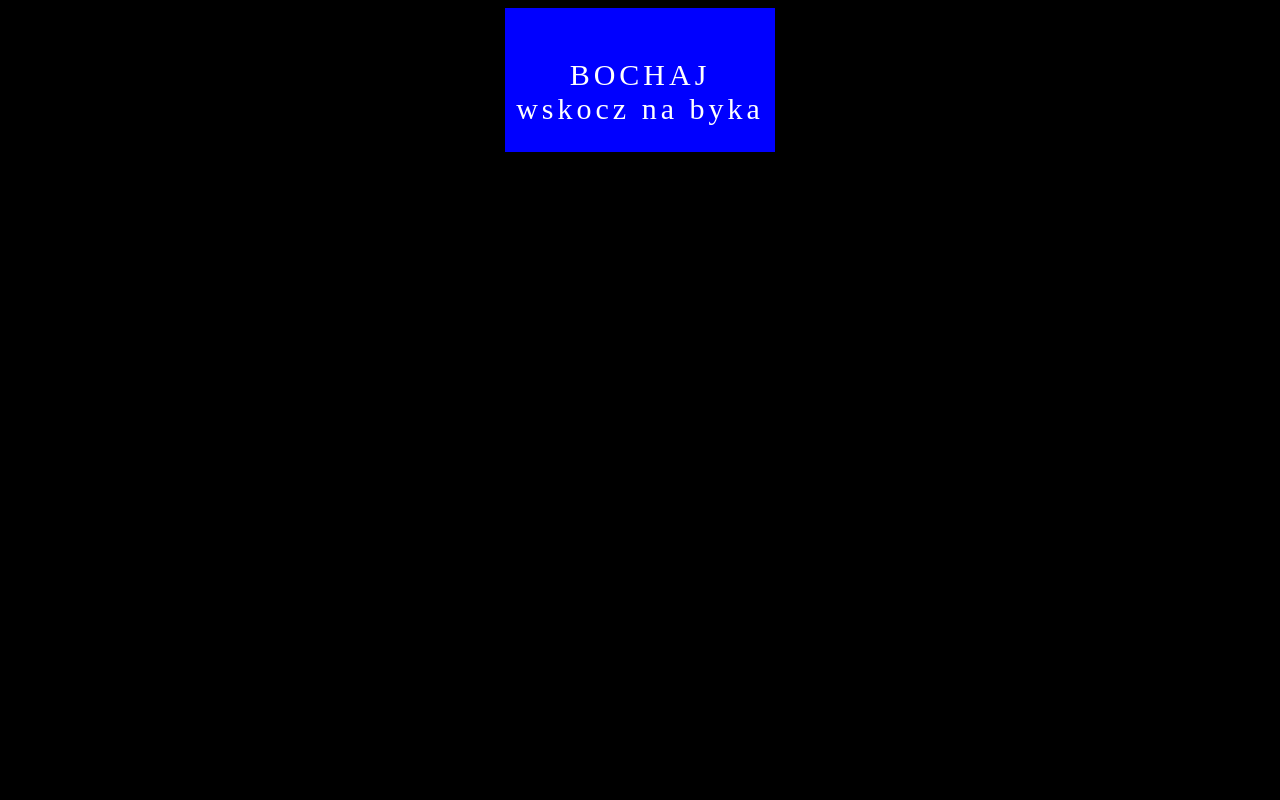
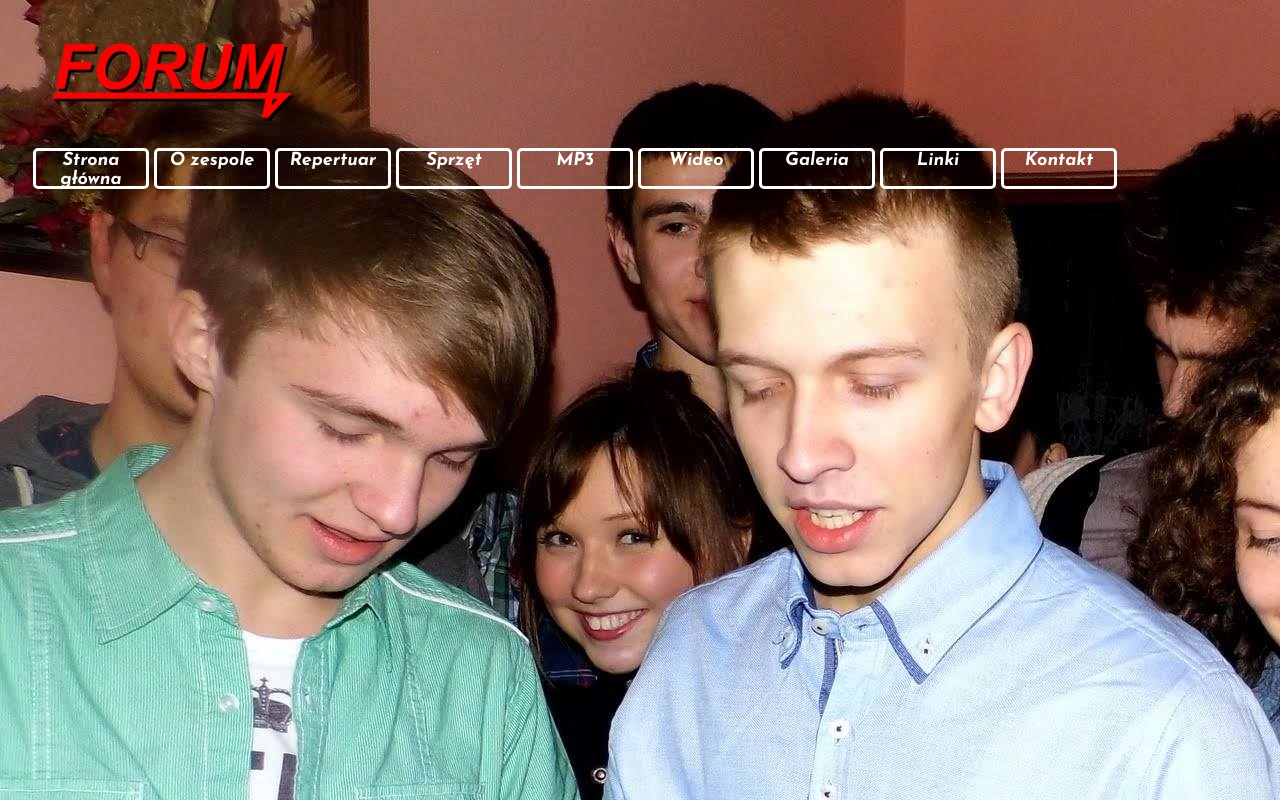
Before and after one commit to PepeAndPaco/Forum, a plain HTML site: page index.html in a window 1280 px wide. Drawn offline with Linux system fonts and the light colour scheme.

Commit message:
Esmaczollo - commit 1.00

```diff
--- a/index.html
+++ b/index.html
@@ -10,18 +10,68 @@
 	<meta name="keywords" content="Zespół, zespół muzyczny,zespół weselny,wesele,muzyka, frankopol,adam,bochaj"/>
 
 	<link rel="stylesheet" href="style.css" type="text/css" />
+	<link href='https://fonts.googleapis.com/css?family=Josefin+Sans:700italic|Lato:400italic&subset=latin,latin-ext' rel='stylesheet' type='text/css'>
+
 </head>
 
 
 <body>
+	<div id="Container">
 
-<div id="container">
+		<div div="TableOfContents"> <!-- to jest to co mamy na górze-->
 
-				<a href="http://facebook.com"><div id="fb"> BOCHAJ wskocz na byka</div> </a>
+			<div id="Logo">
+				<a href="file:///C:/Users/Maciek/Desktop/HTML/Forum/index.html"><img src="images/logo.png" width="300"  /></a>
+			</div>
+
+			<div id="Menu">
+
+				<div class="tile1" >
+					<a href="index.html" style="color: #ffffff;text-decoration: none;">Strona główna</a>
+
+				</div>
+
+				<div class="tile1">
+					<a href="ozespole.html" style="color: #ffffff;text-decoration: none;">O zespole</a>
+				</div>
+
+				<div class="tile1">
+					<a href="repertuar.html" style="color: #ffffff;text-decoration: none;">Repertuar</a>
+				</div>
+
+				<div class="tile1">
+					<a href="sprzet.html" style="color: #ffffff;text-decoration: none;">Sprzęt</a>
+				</div>
+
+				<div class="tile1">
+					<a href="mp3.html" style="color: #ffffff;text-decoration: none;">MP3</a>
+				</div>
+
+				<div class="tile1">
+					<a href="wideo.html" style="color: #ffffff;text-decoration: none;">Wideo</a>
+				</div>
+
+				<div class="tile1">
+					<a href="galeria.html" style="color: #ffffff;text-decoration: none;">Galeria</a>
+				</div>
+
+				<div class="tile1">
+					<a href="linki.html" style="color: #ffffff;text-decoration: none;">Linki</a>
+				</div>
+
+				<div class="tile1">
+					<a href="kontakt.php" style="color: #ffffff;text-decoration: none;">Kontakt</a>
+				</div>
 
 
-</div>
+			</div>
 
+		</div>
+
+
+		<div style="clear:both;"></div>
+
+	</div>
 </body>
 
 </html>
--- a/style.css
+++ b/style.css
@@ -1,24 +1,60 @@
 body
 {
-	background-color: #000000;
-	color: white;
+	background-image: url("images/forum1.jpg");
+	color: #ffffff;
+	text-decoration: none;
+	font-family: 'Lato', sans-serif;
+	font-size:10px;
 }
 
-a
+#Container
 {
-	color: white;
+	background-color: rgba(0, 0, 0, 0);
+	margin: 20px;
+}
+
+#Menu
+{
+	float: left;
+	margin-left:auto;
+	margin-right:auto;
+}
+
+#TableOfContents
+{
+	color: #ffffff;
 	text-decoration: none;
-}
-#fb
-{
 	margin-right: auto;
 	margin-left: auto;
-	display: block;
-	background-color: blue;
-	width: 250px;
-	height: 44px;
-	font-size: 30px;
+}
+
+#Logo
+{
+	float: left;
+	width:450px;
+	margin-left:auto;
+	margin-right:auto;
+}
+
+.tile1
+{
+	float:left;
+	font-family: 'Josefin Sans', sans-serif;
+	font-size:18px;
+	margin-top:20px;
+	margin-left:5px;
 	text-align: center;
-	padding: 50px 10px;
-	letter-spacing: 4px;
+	width:110px;
+	height:35px;
+
+	border: solid;
+    border-color:#ffffff;
+	border-radius: 5px;
 }
+
+.tile1:hover
+{
+	border: solid;
+    border-color:#cccccc;
+	border-radius: 5px;
+}
```
Also changed, not shown: images/forum1.jpg (added), images/logo.png (renamed from logo.png).
